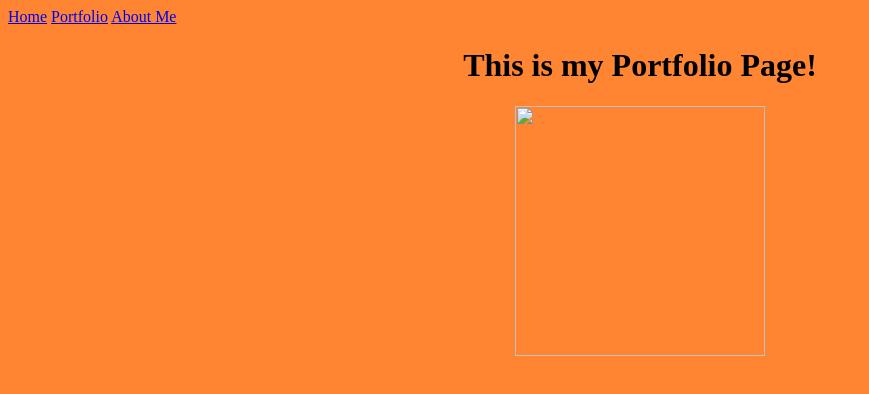
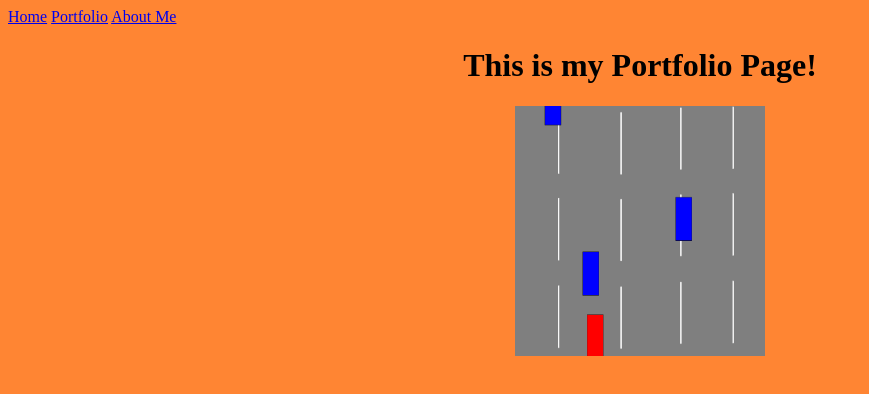
Before and after one commit to Minseo4040/MinseoSakong.github.io, a plain HTML site: page portfolio.html in a window 1280 px wide. Shown: the whole page, without its empty margins (0-869 px from the left). Drawn offline with Linux system fonts and the light colour scheme.

Commit message:
Update portfolio.html

```diff
--- a/portfolio.html
+++ b/portfolio.html
@@ -10,7 +10,7 @@
     <a href="aboutme.html">About Me</a>
     <center>
     <h1>This is my Portfolio Page!</h1>
-      <img src=Screenshot 2025-02-13 104416.png" width="250" height="250">
+      <img src= "Screenshot 2025-02-13 104416.png" width="250" height="250">
     </center>
 	  </body>
 	</html>
```
